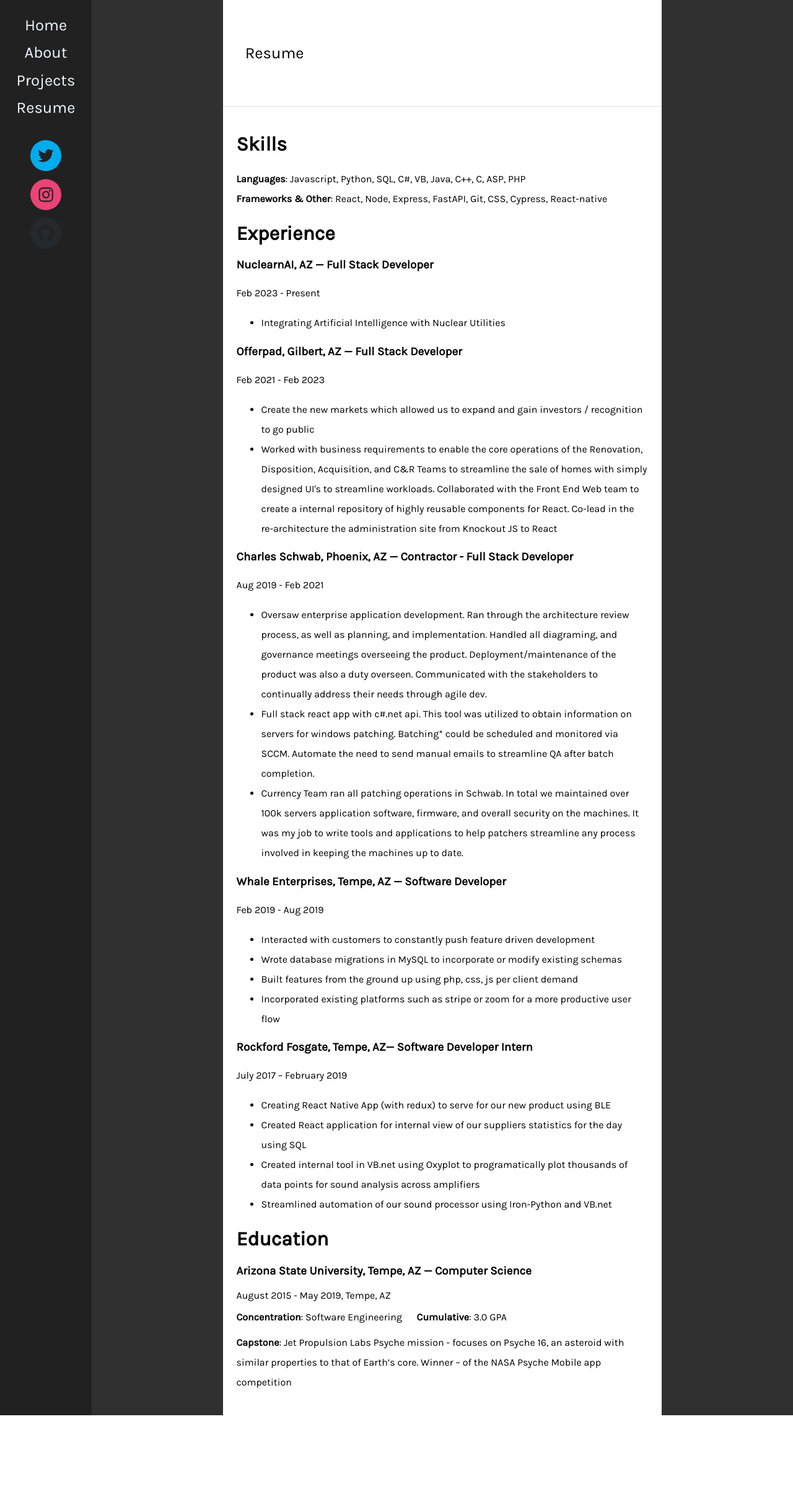
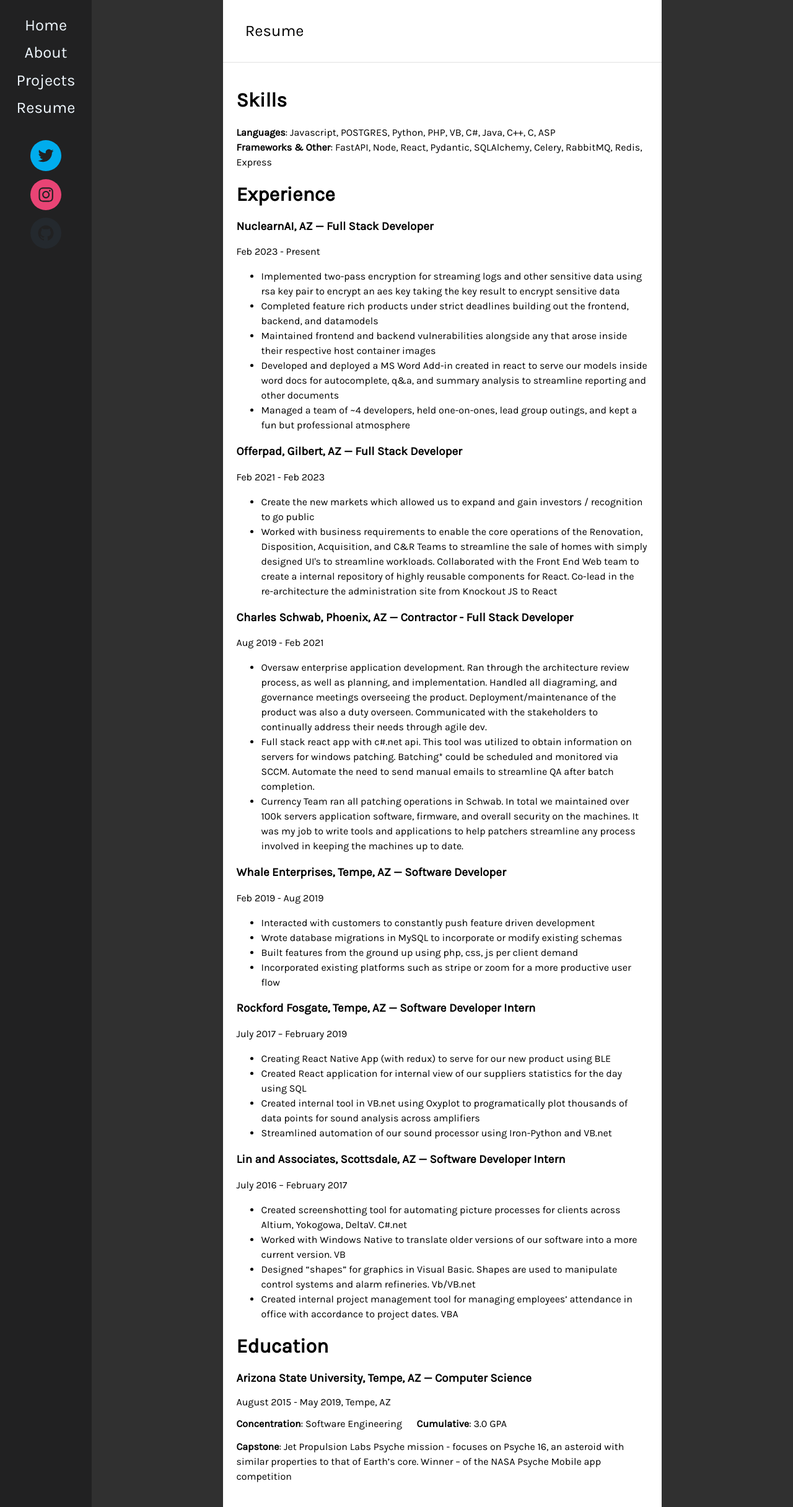
Before and after one commit to aefnor/AustinEfnor.xyzReact, a React (Create React App) app: page /resume in a window 1280 px wide. Shown: the whole page at 62% size. Before the commit the page ends 2283 px from the top, so only its background shows below. Built offline with nearby package versions, Linux system fonts and the light colour scheme.

Commit message:
Updated Resume and some styling.

```diff
--- a/src/screens/Home.js
+++ b/src/screens/Home.js
@@ -36,7 +36,7 @@
                         I Co-Created a website which sent over 400,000 applicants to internship applications in the Fall 2016 recruiting season.
                         I had maintained an internship since my freshman year of college, starting my first 'full time' job senior year of college. After college I was a hired on making react apps for Charles Schwab.
                         Then, I worked at Offerpad as a Fullstack Software Engineer converting KnockoutJS to React, as well as other general Fullstack work. Now I work at Nuclearn AI,
-                        a startup in the Phoenix area, as a Fullstack Software Engineer.
+                        a startup in the Phoenix area, as a Software Engineering Team Lead.
                         <br/>
                         {/* <br/>
                         Check out my company page - <a href='https://www.linkedin.com/company/leet-coffee-bois/'>here</a> for side some side work I have done. */}
--- a/src/screens/Resume.js
+++ b/src/screens/Resume.js
@@ -18,9 +18,9 @@
                         <div className="fontKarla about-me-body">
                             <h1>Skills</h1>
                             <p className="Intro">
-                            <b>Languages</b>: Javascript, Python, SQL, C#, VB, Java, C++, C, ASP, PHP
+                            <b>Languages</b>: Javascript, POSTGRES, Python, PHP, VB, C#, Java, C++, C, ASP
                             <br/>
-                            <b>Frameworks & Other</b>: React, Node, Express, FastAPI, Git, CSS, Cypress, React-native
+                            <b>Frameworks & Other</b>: FastAPI, Node, React, Pydantic, SQLAlchemy, Celery, RabbitMQ, Redis, Express
 
                             </p>
                             <h1>Experience</h1>
@@ -29,7 +29,11 @@
                             Feb 2023 - Present
                             </p>
                             <ul className="Intro">
-                                <li>Integrating Artificial Intelligence with Nuclear Utilities</li>
+                                <li>Implemented two-pass encryption for streaming logs and other sensitive data using rsa key pair to encrypt an aes key taking the key result to encrypt sensitive data</li>
+                                <li>Completed feature rich products under strict deadlines building out the frontend, backend, and datamodels</li>
+                                <li>Maintained frontend and backend vulnerabilities alongside any that arose inside their respective host container images</li>
+                                <li>Developed and deployed a MS Word Add-in created in react to serve our models inside word docs for autocomplete, q&a, and summary analysis to streamline reporting and other documents</li>
+                                <li>Managed a team of ~4 developers, held one-on-ones, lead group outings, and kept a fun but professional atmosphere</li>
                             </ul>
 
                             <h3>Offerpad, Gilbert, AZ — Full Stack Developer</h3>
@@ -62,7 +66,7 @@
                                 <li>Incorporated existing platforms such as stripe or zoom for a more productive user flow</li>
                             </ul>
 
-                            <h3>Rockford Fosgate, Tempe, AZ— Software Developer Intern</h3>
+                            <h3>Rockford Fosgate, Tempe, AZ — Software Developer Intern</h3>
                             <p className="Intro">
                             July 2017 – February 2019
                             </p>
@@ -71,6 +75,17 @@
                                 <li>Created React application for internal view of our suppliers statistics for the day using SQL</li>
                                 <li>Created internal tool in VB.net using Oxyplot to programatically plot thousands of data points for sound analysis across amplifiers </li>
                                 <li>Streamlined automation of our sound processor using Iron-Python and VB.net</li>
+                            </ul>
+
+                            <h3>Lin and Associates, Scottsdale, AZ — Software Developer Intern</h3>
+                            <p className="Intro">
+                            July 2016 – February 2017
+                            </p>
+                            <ul className="Intro">
+                                <li>Created screenshotting tool for automating picture processes for clients across Altium, Yokogowa, DeltaV. C#.net</li>
+                                <li>Worked with Windows Native to translate older versions of our software into a more current version. VB</li>
+                                <li>Designed “shapes” for graphics in Visual Basic. Shapes are used to manipulate control systems and alarm refineries. Vb/VB.net </li>
+                                <li>Created internal project management tool for managing employees’ attendance in office with accordance to project dates. VBA</li>
                             </ul>
 
                             <h1>Education</h1>
--- a/src/styles/About.css
+++ b/src/styles/About.css
@@ -19,8 +19,8 @@
     height: 30%;
     border-bottom: solid 1px rgba(160,160,160,0.3);
     padding-left: 5%;
-    padding-top: 10%;
-    padding-bottom: 10%;
+    padding-top: 5%;
+    padding-bottom: 5%;
 }
 .Body-Container {
     /* height: 50%; */
@@ -35,5 +35,5 @@
     padding: 3%;
 }
 .Intro {
-    line-height: 200%;
+    line-height: 150%;
 }
```
